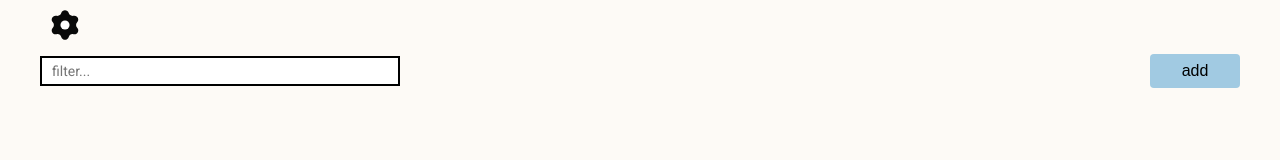
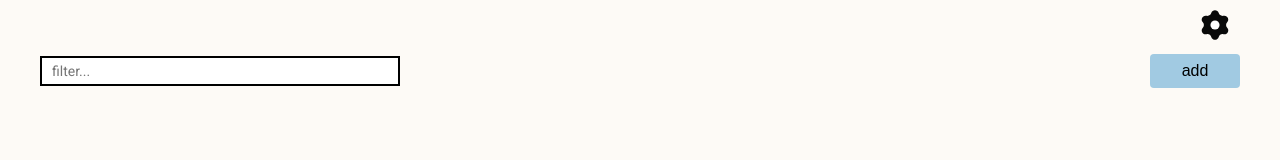
Before and after one commit to colorlessenergy/bookmarks, a Next.js app: page / in a window 1280 px wide. Shown: the top 160 px of the page. Built offline with nearby package versions, Linux system fonts and the light colour scheme.

Commit message:
add justify content end class

```diff
--- a/styles/_utilities.scss
+++ b/styles/_utilities.scss
@@ -20,6 +20,10 @@
 
 .justify-content-between {
   justify-content: space-between;
+}
+
+.justify-content-end {
+  justify-content: flex-end;
 }
 
 .d-none {
```
